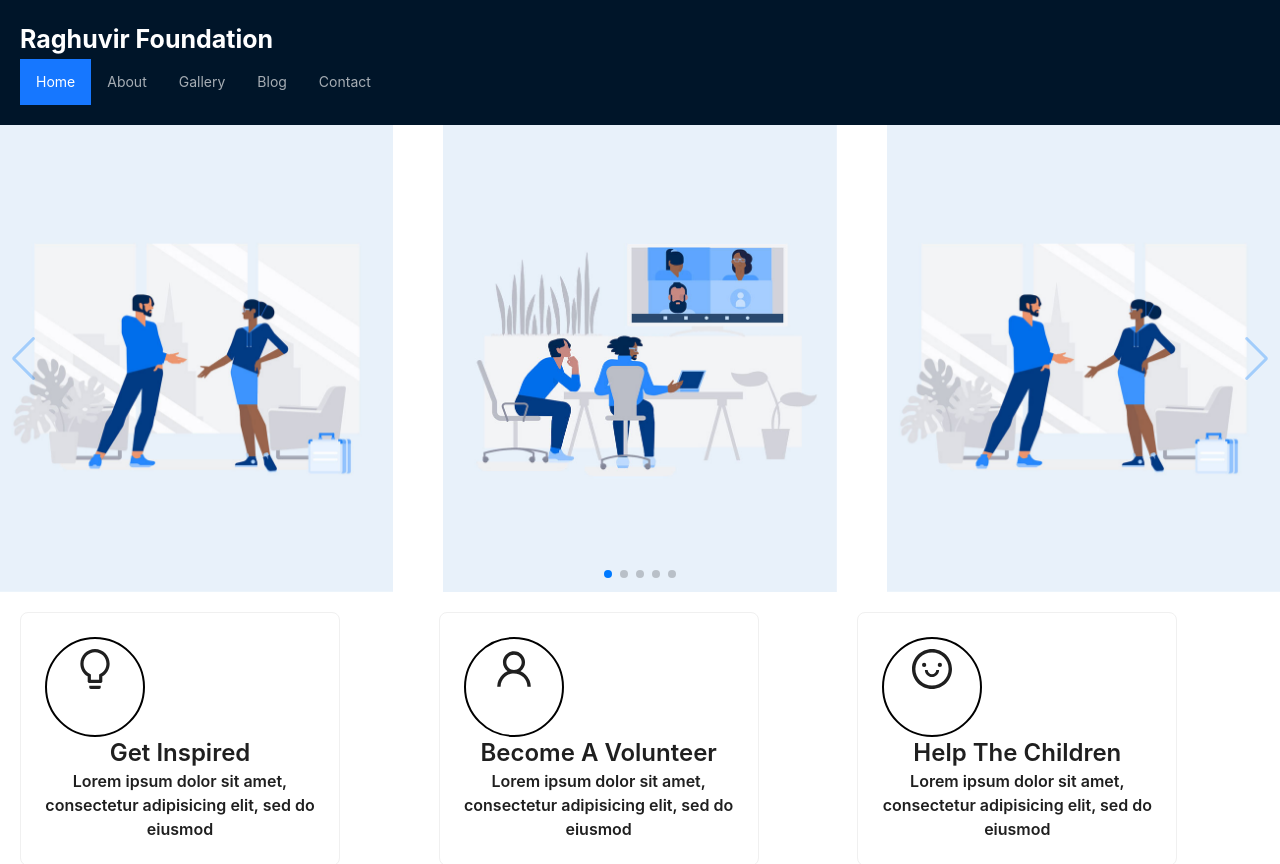
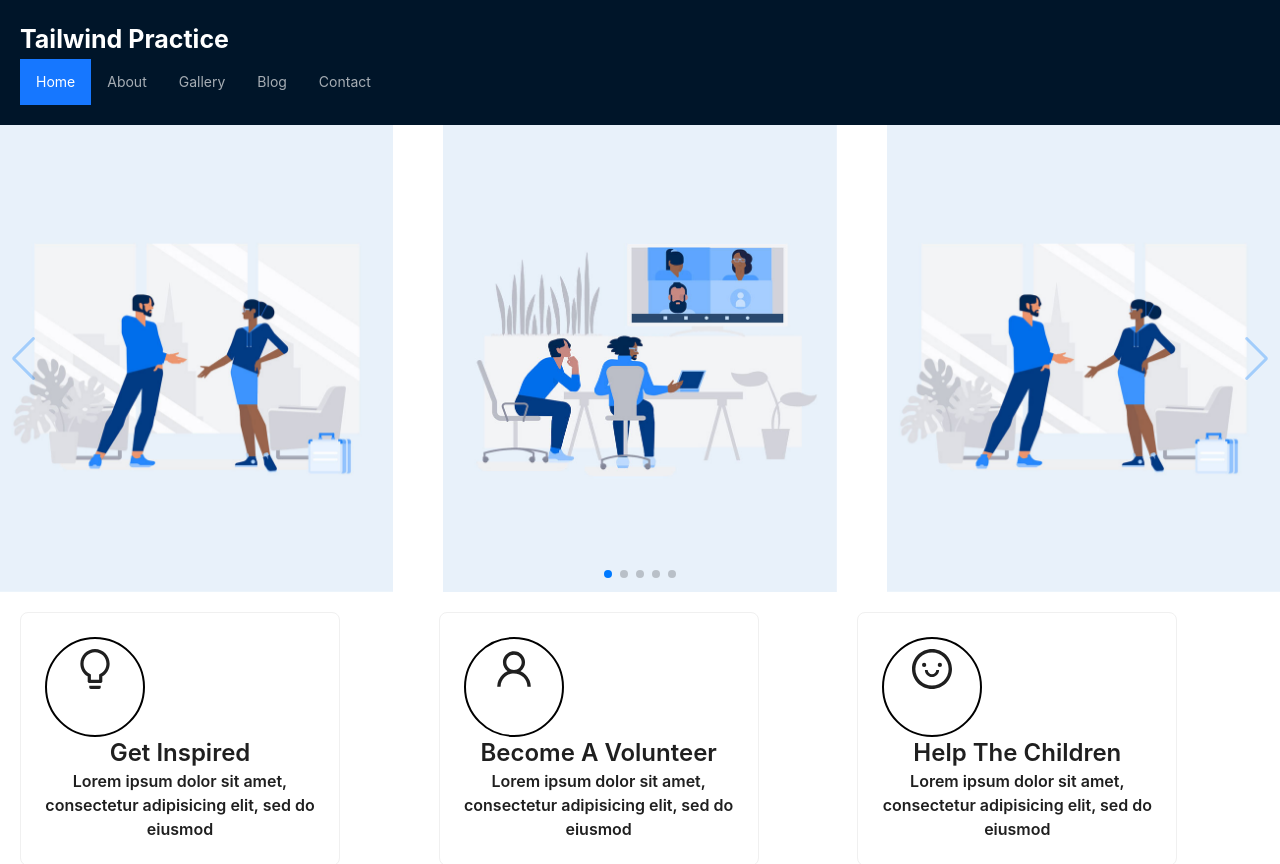
Before and after one commit to ShivharakhYadav/Raghuvir-Foundation, a Next.js app: page / in a window 1280 px wide. Shown: the top 864 px of the page. Built offline with nearby package versions, Linux system fonts and the light colour scheme.

Commit message:
Name Changed

```diff
--- a/package.json
+++ b/package.json
@@ -1,5 +1,5 @@
 {
-  "name": "raghuvir-foundation",
+  "name": "tailwind",
   "version": "0.1.0",
   "private": true,
   "scripts": {
--- a/src/app/layout.tsx
+++ b/src/app/layout.tsx
@@ -6,7 +6,7 @@ import { StyleProvider } from '@ant-design/cssinjs';
 // const inter = Inter({ subsets: ['latin'] });
 
 export const metadata: Metadata = {
-  title: 'Raghuvir Foundation',
+  title: 'Tailwind Practice',
   description: 'Social NGO Website',
 };
 
--- a/src/app/page.tsx
+++ b/src/app/page.tsx
@@ -257,7 +257,7 @@ const Title = () => {
         fontWeight: 'bold',
       }}
     >
-      Raghuvir Foundation
+      Tailwind Practice
     </Typography>
   );
 };
```
Also changed, not shown: 1 other file (tests, documents, lock files or other folders).
